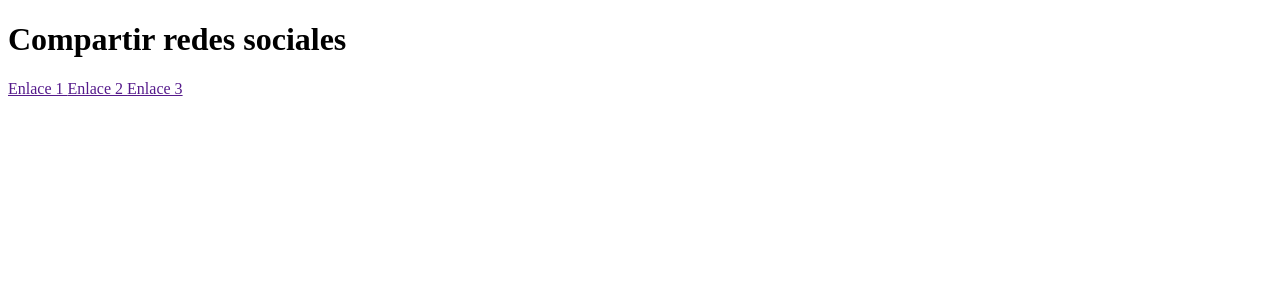
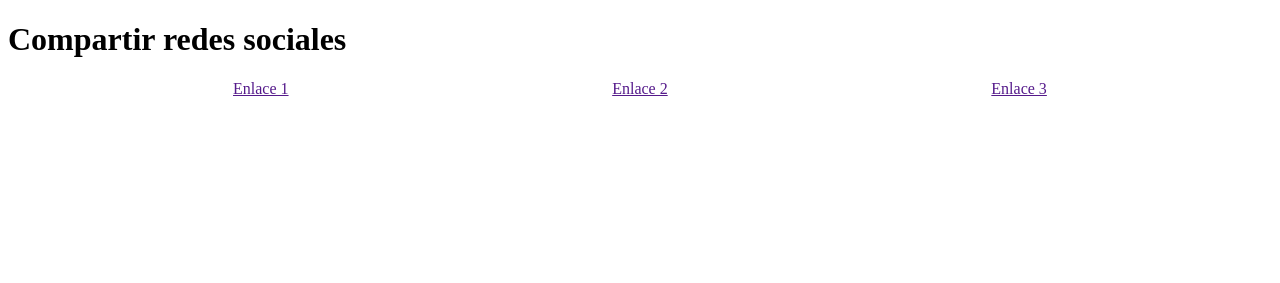
Before and after one commit to CarolinaValUrbina24/practicas-carolina-web, a plain HTML site: page u2/Redes.html in a window 1280 px wide. Drawn offline with nearby package versions, Linux system fonts and the light colour scheme; the site is published under a folder, as on GitHub Pages, so addresses that start at the root find nothing.

Commit message:
Update Redes.html

```diff
--- a/u2/Redes.html
+++ b/u2/Redes.html
@@ -5,7 +5,7 @@
     <meta name="viewport" content="width=device-width, initial-scale=1.0">
     <title>redes</title>
     <link rel="stylesheet" href="https://cdn.jsdelivr.net/npm/bootstrap-icons@1.10.5/font/bootstrap-icons.css">
-    <link rel="stylesheet" href="/css/Redes.css">
+    <link rel="stylesheet" href="../css/Redes.css">
 </head>
 <body>
     <header class="cabecera">
```
